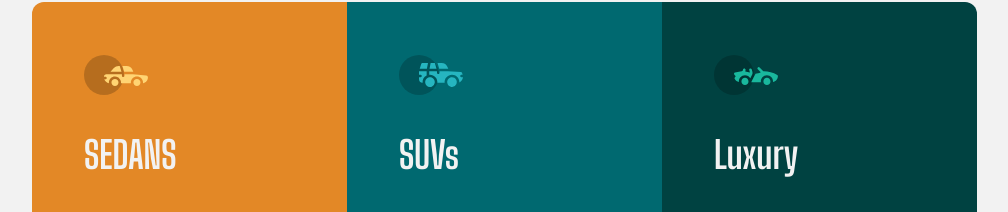
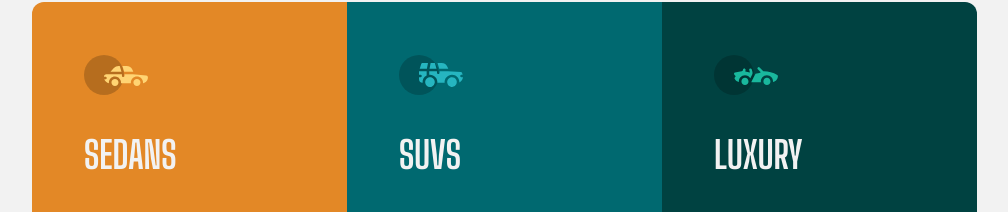
Before and after one commit to PrismenoDrako/component-responsive-three-columns, a plain HTML site: page index.html in a window 1280 px wide. Shown: the part 132-344 px from the top of the page, without its empty margins (136-1144 px from the left). Drawn offline with Linux system fonts and the light colour scheme.

Commit message:
correccion de títulos

```diff
--- a/index.html
+++ b/index.html
@@ -27,13 +27,13 @@
     </section>
     <section class="section">
       <img src="./images/icon-suvs.svg" alt="" class="section--icon">
-      <p class="section--title">SUVs</p>
+      <p class="section--title">SUVS</p>
       <p class="section--description">Take an SUV for its spacious interior, power, and versatility. Perfect for your next family vacation and off-road adventures.</p>
       <a href="" class="section--button-more">Learn more</a>
     </section>
     <section class="section">
       <img src="./images/icon-luxury.svg" alt="" class="section--icon">
-      <p class="section--title">Luxury</p>
+      <p class="section--title">LUXURY</p>
       <p class="section--description">Cruise in the best car brands without the bloated prices. Enjoy the enhanced comfort of a luxury rental and arrive in style.</p>
       <a href="" class="section--button-more">Learn more</a>
     </section>
```
